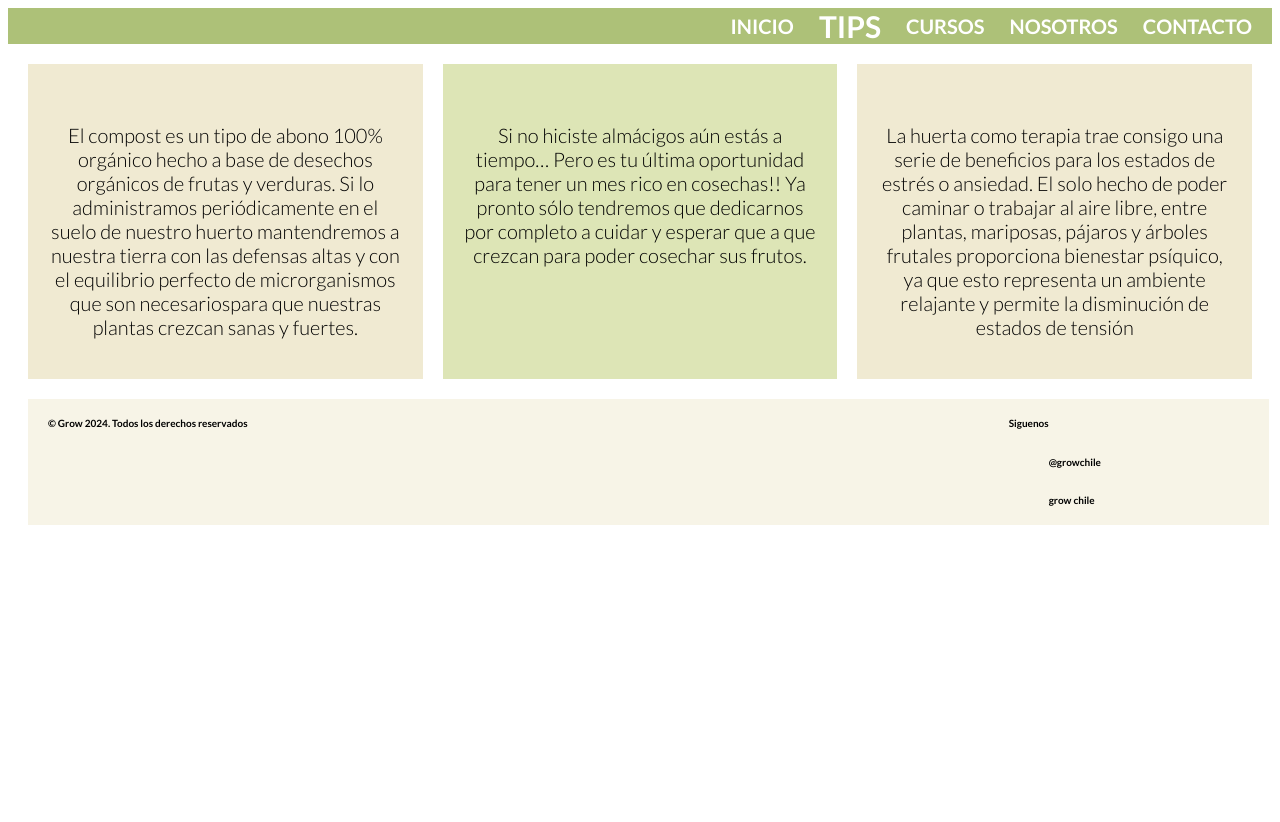
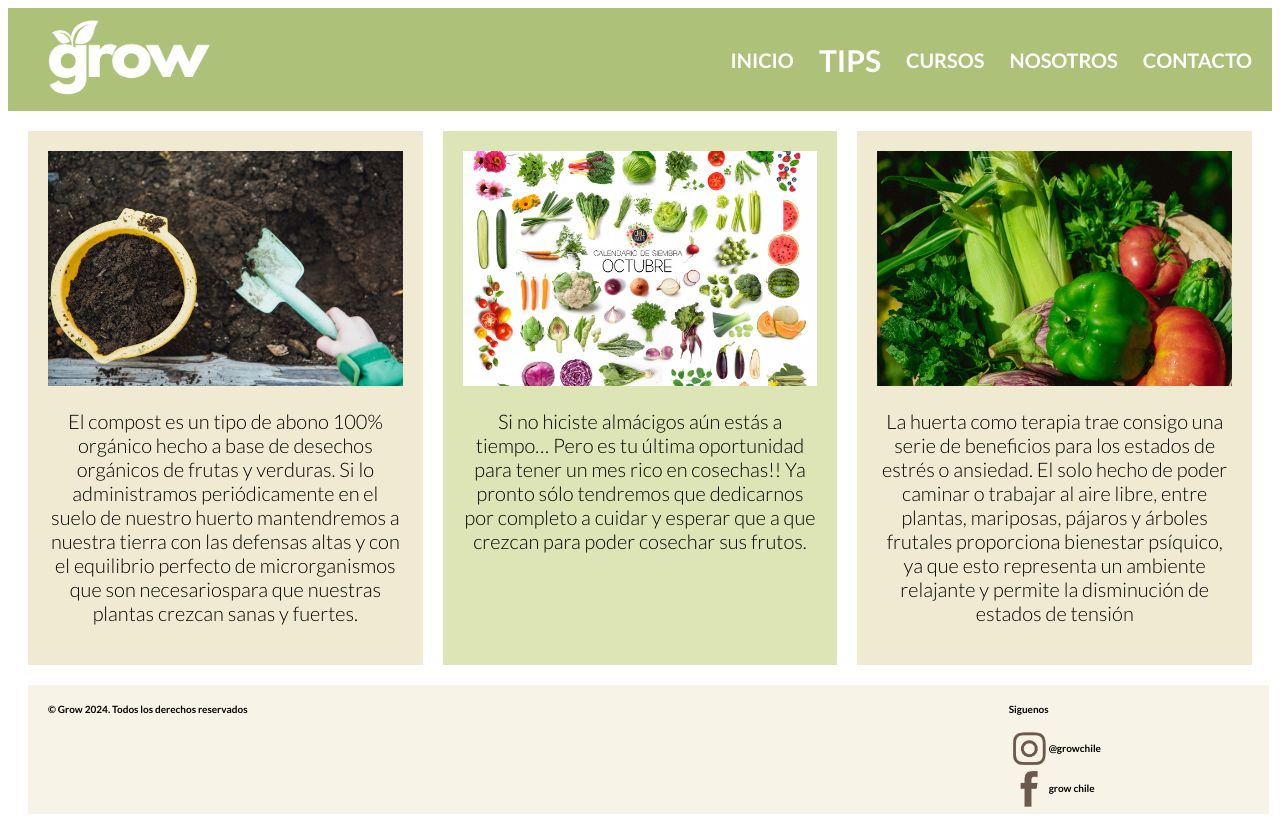
Before and after one commit to DaniLaraT/PF_Lara, a plain HTML site: page tips.html in a window 1280 px wide. Before the commit the page ends 800 px from the top, so only its background shows below. Drawn offline with nearby package versions, Linux system fonts and the light colour scheme; files that its build step writes are made by us from their sources; the site is published under a folder, as on GitHub Pages, so addresses that start at the root find nothing.

Commit message:
cambio html img

```diff
--- a/tips.html
+++ b/tips.html
@@ -10,10 +10,10 @@
 <body>
     <header class="barra_inicio">
         <div>
-                    <img class="img_nav" src="/assets/img/Logo blanco.png" alt="">
+                    <img class="img_nav" src="./assets/img/Logo blanco.png" alt="">
         </div>
         <input type="checkbox" id="menu-toggle" class="menu-toggle">
-        <label for="menu-toggle" class="menu-icon"> <img src="/assets/img/menu.png" alt="">
+        <label for="menu-toggle" class="menu-icon"> <img src="./assets/img/menu.png" alt="">
 
         </label>
         <nav>
@@ -30,7 +30,7 @@
         <section class="tips">
             <article class="one">
                 <div class="container-img">
-                    <img src="/assets/img/compost.jpg" alt="">
+                    <img src="./assets/img/compost.jpg" alt="">
                 </div>
                 <div>
                     <p>El compost es un tipo de abono 100% orgánico hecho a base de desechos orgánicos de frutas y verduras. Si lo administramos periódicamente en el suelo de nuestro huerto mantendremos a nuestra tierra con las defensas altas y con el equilibrio perfecto de microrganismos que son necesariospara que nuestras plantas crezcan sanas y fuertes.</p>
@@ -38,7 +38,7 @@
             </article>
             <article class="two">
                 <div class="container-img">
-                    <img src="/assets/img/calendario.jpeg" alt="">
+                    <img src="./assets/img/calendario.jpeg" alt="">
                 </div>
                 <div>
                     <p>Si no hiciste almácigos aún estás a tiempo… Pero es tu última oportunidad para tener un mes rico en cosechas!! Ya pronto sólo tendremos que dedicarnos por completo a cuidar y esperar que a que crezcan para poder cosechar sus frutos.</p>
@@ -46,7 +46,7 @@
             </article>
             <article class="thre">
                 <div class="container-img">
-                    <img src="/assets/img/Tips.jpg" alt="">
+                    <img src="./assets/img/Tips.jpg" alt="">
                 </div>
                 <div>
                     <p>La huerta como terapia trae consigo una serie de beneficios para los estados de estrés o ansiedad. El solo hecho de poder caminar o trabajar al aire libre, entre plantas, mariposas, pájaros y árboles frutales proporciona bienestar psíquico, ya que esto representa un ambiente relajante y permite la disminución de estados de tensión</p>
@@ -61,10 +61,10 @@
         </div>
         <div class="redes-sociales">
         <h4>Siguenos</h4>
-        <div> <img class="img_redes" src="/assets/img/ig.png" alt="">
+        <div> <img class="img_redes" src="./assets/img/ig.png" alt="">
             <h4>@growchile</h4>
         </div>
-        <div> <img class="img_redes" src="/assets/img/fb.png" alt="">
+        <div> <img class="img_redes" src="./assets/img/fb.png" alt="">
             <h4>grow chile</h4>
         </div>
         </div>
```
Also changed, not shown: contacto.html (+7 -7 lines), cursos.html (+8 -8 lines), nosotros.html (+5 -5 lines).
